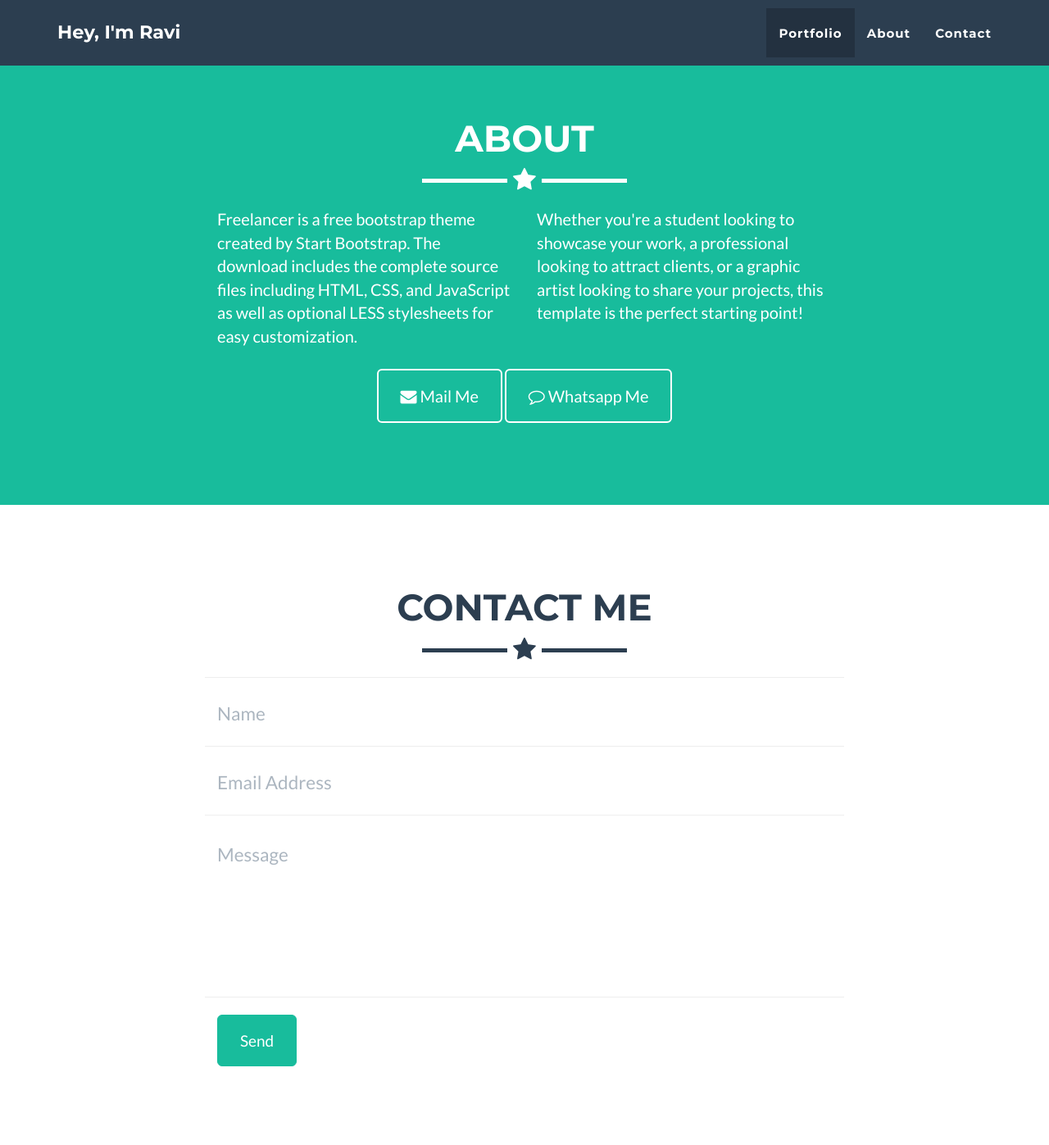
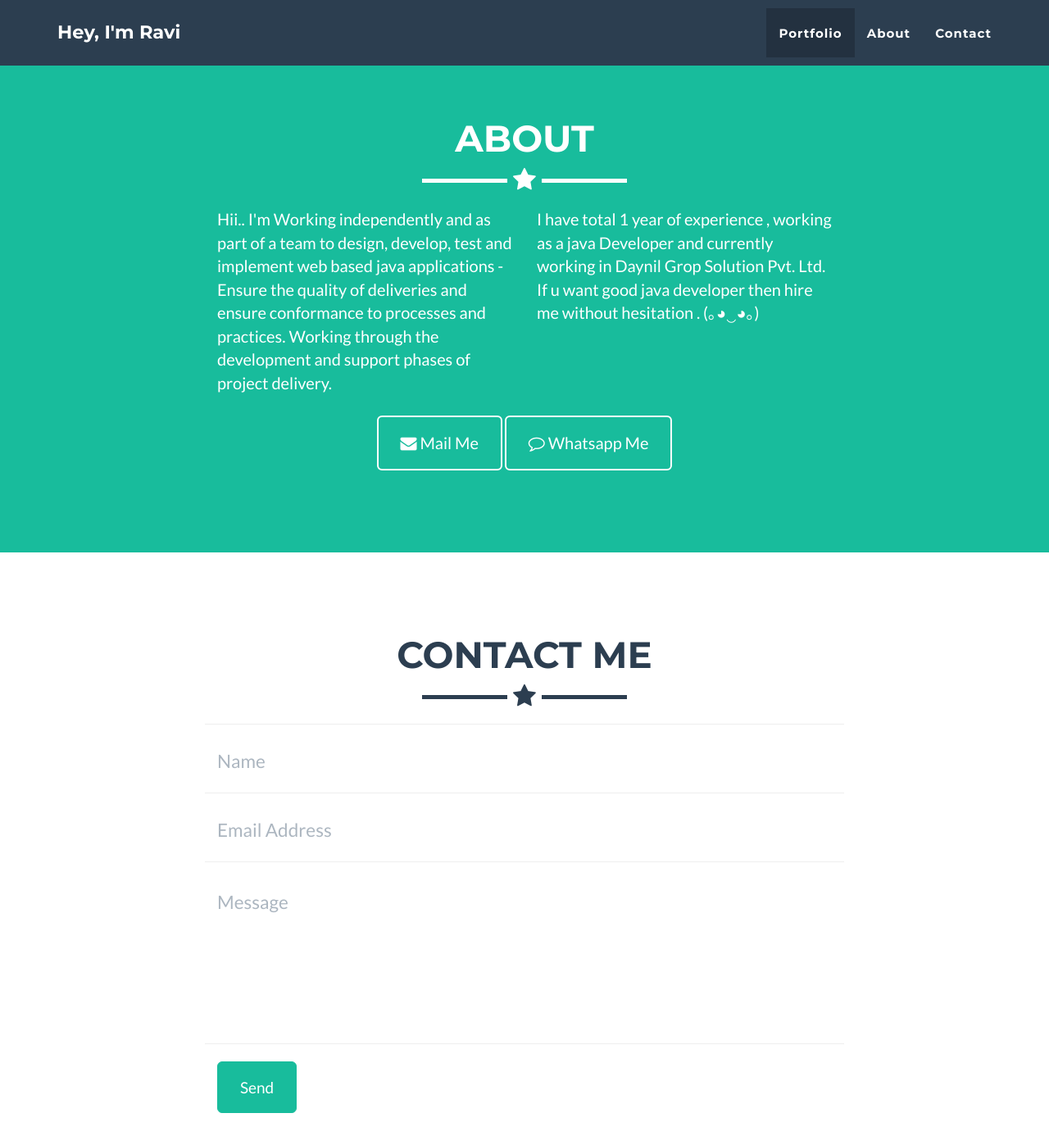
Before and after one commit to IamRaviMaurya/portfolio, a Jekyll site: the page built from _posts/2014-07-18-project-1.markdown, in a window 1280 px wide and 1400 px high, scrolled down 1632 px. Shown: the top 1397 px of the window at 82% size. Built offline with Jekyll 4.4.1, drawn with Linux system fonts in a browser that asks for light colours.

Commit message:
changes and updates

```diff
--- a/_config.yml
+++ b/_config.yml
@@ -30,6 +30,7 @@ color:
   primary-rgb: "24,288,156" #"128,179,255"
   secondary: 2c3e50 #FD6E8A
   secondary-dark: 233140 #A2122F
+  white: ffffff
 
 # Footer settings
 footer:
--- a/_includes/about.html
+++ b/_includes/about.html
@@ -9,10 +9,10 @@
             </div>
             <div class="row">
                 <div class="col-lg-4 col-lg-offset-2">
-                    <p>Freelancer is a free bootstrap theme created by Start Bootstrap. The download includes the complete source files including HTML, CSS, and JavaScript as well as optional LESS stylesheets for easy customization.</p>
+                    <p>Hii.. I'm Working independently and as part of a team to design, develop, test and implement web based java applications -Ensure the quality of deliveries and ensure conformance to processes and practices. Working through the development and support phases of project delivery.</p>
                 </div>
                 <div class="col-lg-4">
-                    <p>Whether you're a student looking to showcase your work, a professional looking to attract clients, or a graphic artist looking to share your projects, this template is the perfect starting point! </p>
+                    <p>I have total 1 year of experience , working as a java Developer and currently working in <a href="https://daynilgroup.com/">Daynil Grop Solution Pvt. Ltd.</a> If u want good java developer then hire me without hesitation . (｡◕‿◕｡)</p>
                 </div>
                 <div class="col-lg-8 col-lg-offset-2 text-center">
                     <a href="mailto: ravimurya04@gmail.com" class="btn btn-lg btn-outline">
--- a/_includes/css/main.css
+++ b/_includes/css/main.css
@@ -22,7 +22,7 @@ a:focus,
 a:active,
 a.active {
     outline: 0;
-    color: #{{ site.color.primary }};
+    color: #{{ site.color.white }};
 }
 
 h1,
--- a/_includes/head.html
+++ b/_includes/head.html
@@ -2,7 +2,7 @@
   <meta charset="utf-8" />
   <meta http-equiv="X-UA-Compatible" content="IE=edge" />
   <title>
-    {% if page.title %}{{ page.title }}{% else %}{{ site.title }}{% endif %}
+    {% if site.title %}{{ site.title }}{% else %}{{ site.title }}{% endif %}
   </title>
   <meta name="viewport" content="width=device-width" />
   <meta name="description" content="{{ site.description }}" />
```
